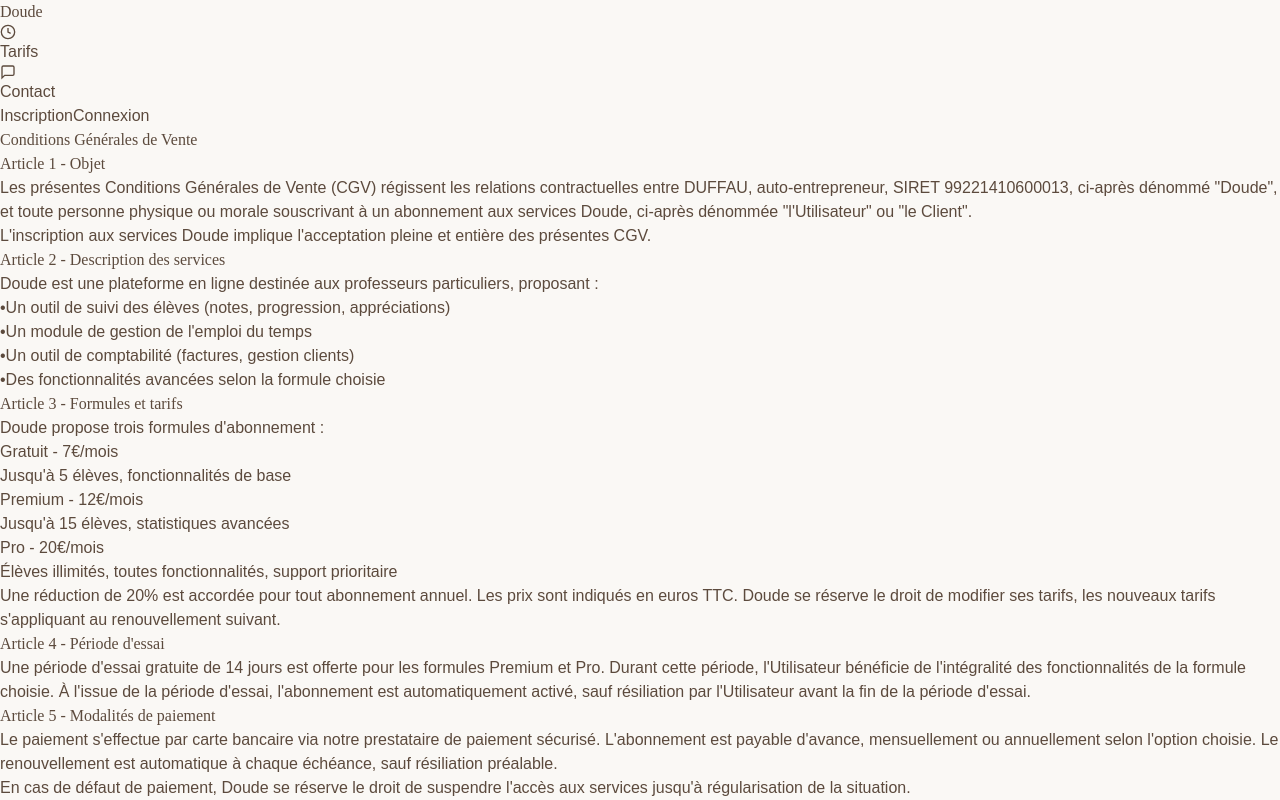
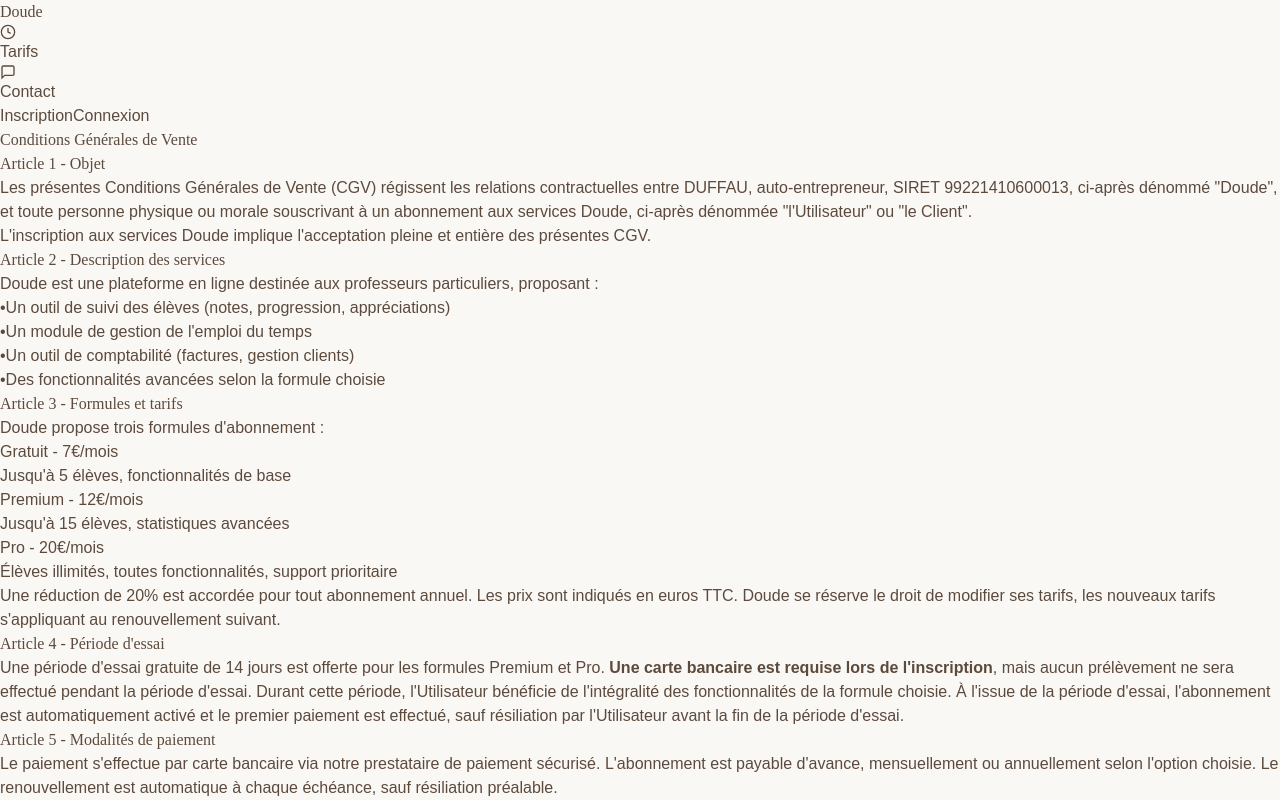
Before and after one commit to theoduffau2510/DOUDE, a React (Vite) app: page /cgv in a window 1280 px wide. Shown: the top 800 px of the page. Built offline with nearby package versions, Linux system fonts and the light colour scheme; no server answers.

Commit message:
14j gratuit

```diff
--- a/src/pages/CGV.jsx
+++ b/src/pages/CGV.jsx
@@ -83,11 +83,14 @@
             <h2 className="font-fraunces text-xl font-bold mb-4 text-[var(--espresso)]">Article 4 - Période d'essai</h2>
             <div className="bg-white rounded-2xl p-6 shadow-sm">
               <p className="text-[var(--espresso-light)] leading-relaxed">
-                Une période d'essai gratuite de 14 jours est offerte pour les formules Premium et Pro.
-                Durant cette période, l'Utilisateur bénéficie de l'intégralité des fonctionnalités
-                de la formule choisie. À l'issue de la période d'essai, l'abonnement est automatiquement
-                activé, sauf résiliation par l'Utilisateur avant la fin de la période d'essai.
-              </p>
+  Une période d'essai gratuite de 14 jours est offerte pour les formules
+  Premium et Pro. <strong>Une carte bancaire est requise lors de l'inscription</strong>,
+  mais aucun prélèvement ne sera effectué pendant la période d'essai. Durant
+  cette période, l'Utilisateur bénéficie de l'intégralité des fonctionnalités
+  de la formule choisie. À l'issue de la période d'essai, l'abonnement est
+  automatiquement activé et le premier paiement est effectué, sauf résiliation
+  par l'Utilisateur avant la fin de la période d'essai.
+</p>
             </div>
           </section>
 
--- a/src/pages/Confidentialite.jsx
+++ b/src/pages/Confidentialite.jsx
@@ -48,10 +48,6 @@
                 <li className="flex items-start gap-2">
                   <span className="text-[var(--caramel)]">•</span>
                   <span><strong>Données de facturation :</strong> informations clients, montants, dates</span>
-                </li>
-                <li className="flex items-start gap-2">
-                  <span className="text-[var(--caramel)]">•</span>
-                  <span><strong>Données bancaires :</strong> RIB/IBAN (pour la facturation de vos clients)</span>
                 </li>
                 <li className="flex items-start gap-2">
                   <span className="text-[var(--caramel)]">•</span>
```
Also changed, not shown: 1 other file (tests, documents, lock files or other folders).
